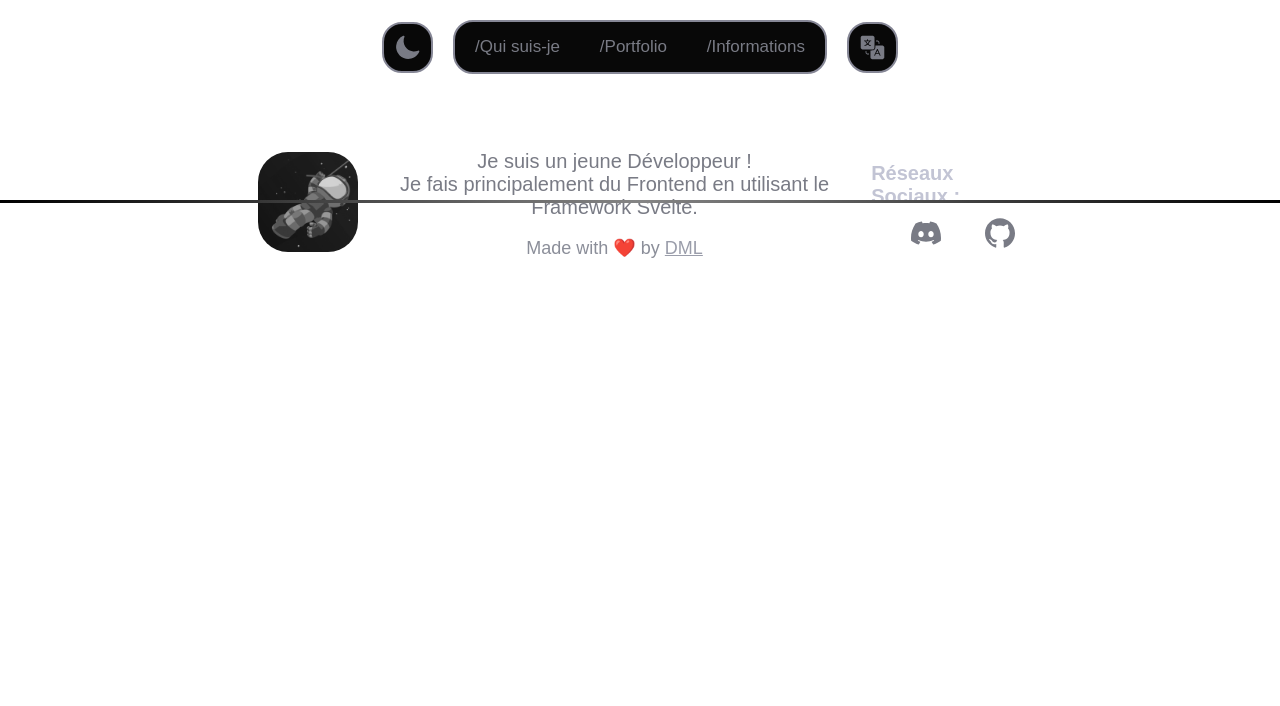
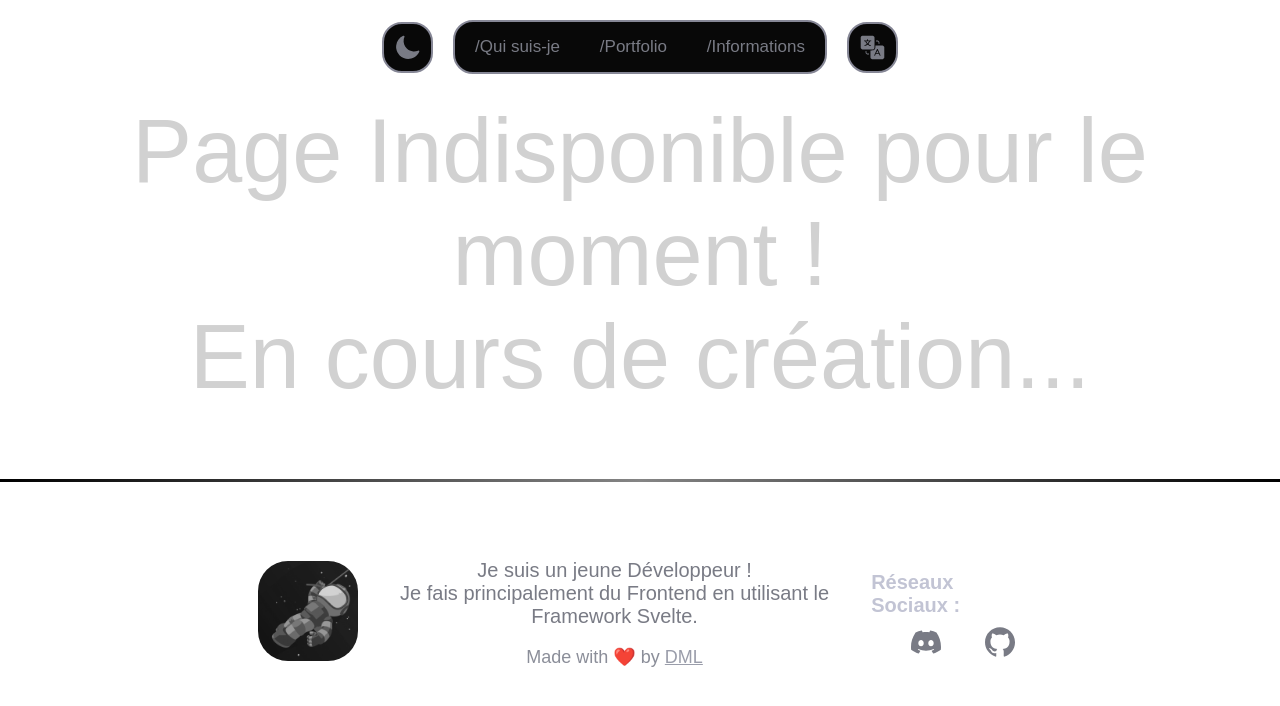
Before and after one commit to DMLSurGithub/dml-website-old, a SvelteKit app: page /infos in a window 1280 px wide. Shown: the top 706 px of the page. Built offline with nearby package versions, Linux system fonts and the light colour scheme.

Commit message:
code push

```diff
--- /dev/null
+++ b/src/lib/components/Indispo.css
@@ -0,0 +1,13 @@
+.indispo {
+  display: flex;
+  align-items: center;
+  justify-content: center;
+  margin-top: 100px;
+}
+
+h9 {
+  color: #d1d1d1;
+  font-size: 90px;
+  font-family: 'Outfit', sans-serif;
+  text-align: center;
+}
--- /dev/null
+++ b/src/lib/components/Indispo.svelte
@@ -0,0 +1,7 @@
+<indispo class="indispo">
+  <h9>Page Indisponible pour le moment !<br>En cours de création...</h9>
+</indispo>
+
+<style>
+  @import './Indispo.css';
+</style>
--- a/src/routes/+page.svelte
+++ b/src/routes/+page.svelte
@@ -8,7 +8,7 @@
 
 <svelte:head>
 	<title>DML - Qui suis-je</title>
-	<meta name="description" content="Site officiel de DML, dessus vous pourrez retrouver des créations Web, Bot Discord et Add-Ons hors normes !" />
+	<meta name="description" content="Je m'appelle Djamel, j'ai 16 ans et je réside en région parisienne. Depuis mon plus jeune âge, ma passion pour l'informatique ne cesse de grandir. Au cours de la dernière année, j'ai particulièrement plongé dans le domaine du Développement Web et je me suis concentré sur l'apprentissage approfondi du Framework Svelte. Mais je fais aussi des Bots Discord en utilisant le langage de développement TypeScript et des Add-Ons Minecraft Bedrock en utilisant JSON et JavaScript." />
 	<meta content="#121315" data-react-helmet="true" name="theme-color"/>
 	<meta property="og:image" content="https://i.ibb.co/G74TVt9/dml.gif" />
 </svelte:head>
--- a/src/routes/infos/+page.svelte
+++ b/src/routes/infos/+page.svelte
@@ -1,17 +1,20 @@
 <script>
   import Navbar from '../../lib/components/navbar/Navbar.svelte';
+  import Indispo from '../../lib/components/Indispo.svelte';
   import Footer from '../../lib/components/footer/Footer.svelte';
 </script>
 
 <svelte:head>
 	<title>DML - Informations</title>
-	<meta name="description" content="Site officiel de DML, dessus vous pourrez retrouver des créations Web, Bot Discord et Add-Ons hors normes !" />
+	<meta name="description" content="Je m'appelle Djamel, j'ai 16 ans et je réside en région parisienne. Depuis mon plus jeune âge, ma passion pour l'informatique ne cesse de grandir. Au cours de la dernière année, j'ai particulièrement plongé dans le domaine du Développement Web et je me suis concentré sur l'apprentissage approfondi du Framework Svelte. Mais je fais aussi des Bots Discord en utilisant le langage de développement TypeScript et des Add-Ons Minecraft Bedrock en utilisant JSON et JavaScript." />
 	<meta content="#121315" data-react-helmet="true" name="theme-color"/>
 	<meta property="og:image" content="https://i.ibb.co/jTbFfFX/favicon.jpg" />
 </svelte:head>
 
 <Navbar />
 
+<Indispo />
+
 <Footer />
 
 <style>
--- a/src/routes/portfolio/+page.svelte
+++ b/src/routes/portfolio/+page.svelte
@@ -8,7 +8,7 @@
 
 <svelte:head>
 	<title>DML - Portfolio</title>
-	<meta name="description" content="Site officiel de DML, dessus vous pourrez retrouver des créations Web, Bot Discord et Add-Ons hors normes !" />
+	<meta name="description" content="Je m'appelle Djamel, j'ai 16 ans et je réside en région parisienne. Depuis mon plus jeune âge, ma passion pour l'informatique ne cesse de grandir. Au cours de la dernière année, j'ai particulièrement plongé dans le domaine du Développement Web et je me suis concentré sur l'apprentissage approfondi du Framework Svelte. Mais je fais aussi des Bots Discord en utilisant le langage de développement TypeScript et des Add-Ons Minecraft Bedrock en utilisant JSON et JavaScript." />
 	<meta content="#121315" data-react-helmet="true" name="theme-color"/>
 	<meta property="og:image" content="https://i.ibb.co/jTbFfFX/favicon.jpg" />
 </svelte:head>
```
